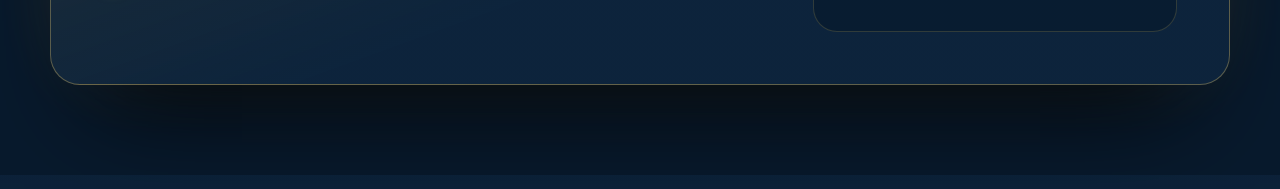
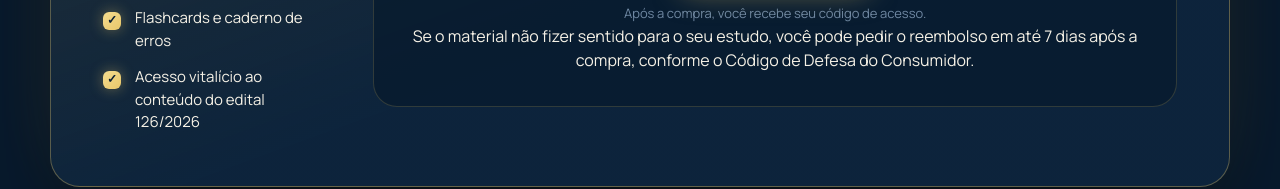
Before and after one commit to pegarsalathales1-hub/mapa-da-aprovacao, a plain HTML site: page lp.html in a window 1280 px wide. Shown: the part 2470-2659 px from the top of the page. Drawn offline with Linux system fonts and the light colour scheme.

Commit message:
Add files via upload

```diff
--- a/lp.html
+++ b/lp.html
@@ -192,6 +192,9 @@
         <!-- Troque o href abaixo pelo link de checkout da Cakto -->
         <a class="btn" href="https://pay.cakto.com.br/SEU-LINK">Garantir meu acesso</a>
         <p class="micro">Após a compra, você recebe seu código de acesso.</p>
+        <p class="garantia">
+  Se o material não fizer sentido para o seu estudo, você pode pedir o reembolso em até 7 dias após a compra, conforme o Código de Defesa do Consumidor.
+</p>
       </div>
     </div>
   </div>
```
